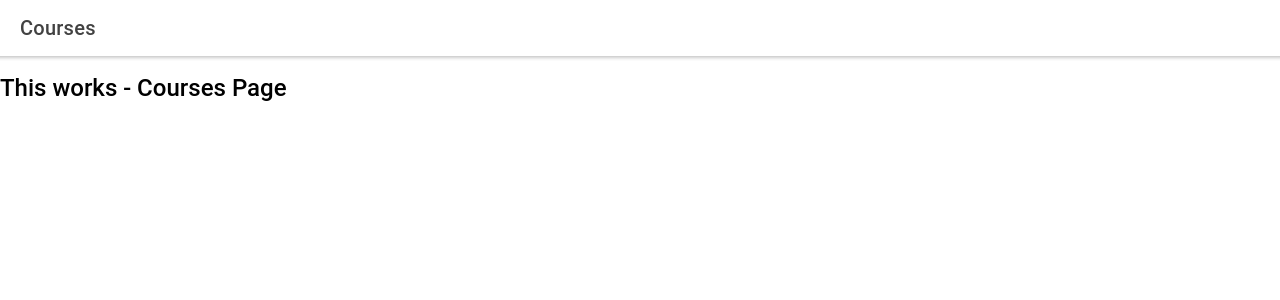
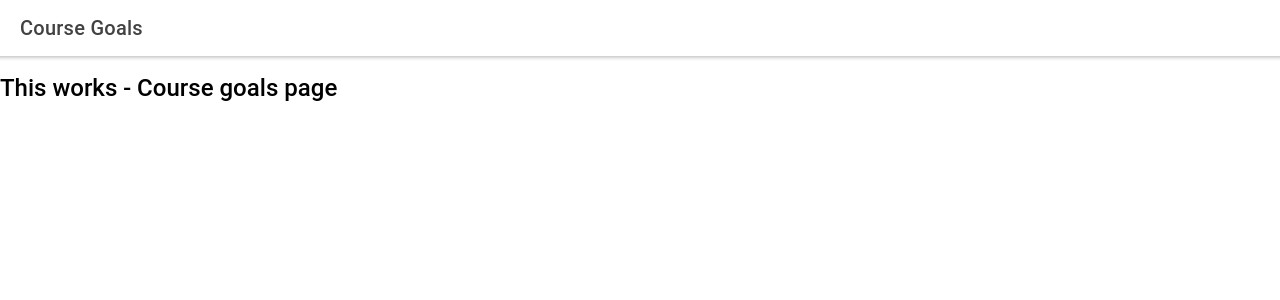
Before and after one commit to KingLouie1994/ionic-react-2, a React (Create React App) app: page /course-goals in a window 1280 px wide. Shown: the top 300 px of the page. Built offline with nearby package versions, Linux system fonts and the light colour scheme.

Commit message:
created second route

```diff
--- a/src/App.tsx
+++ b/src/App.tsx
@@ -4,6 +4,7 @@
 import { IonReactRouter } from "@ionic/react-router";
 
 import Courses from "./pages/Courses";
+import CourseGoals from "./pages/CourseGoals";
 
 /* Core CSS required for Ionic components to work properly */
 import "@ionic/react/css/core.css";
@@ -27,9 +28,12 @@
 const App: React.FC = () => (
   <IonApp>
     <IonReactRouter>
-      <Route path="">
+      <Route exact path="/">
         <Courses />
-        </ Route>
+      </Route>
+      <Route path="/course-goals">
+        <CourseGoals />
+      </Route>
     </IonReactRouter>
   </IonApp>
 );
--- /dev/null
+++ b/src/pages/CourseGoals.tsx
@@ -0,0 +1,19 @@
+import React from "react";
+import { IonHeader, IonToolbar, IonTitle, IonContent } from "@ionic/react";
+
+const CourseGoals: React.FC = () => {
+  return (
+    <React.Fragment>
+      <IonHeader>
+        <IonToolbar>
+          <IonTitle>Course Goals</IonTitle>
+        </IonToolbar>
+      </IonHeader>
+      <IonContent>
+        <h2>This works - Course goals page</h2>
+      </IonContent>
+    </React.Fragment>
+  );
+};
+
+export default CourseGoals;
```
